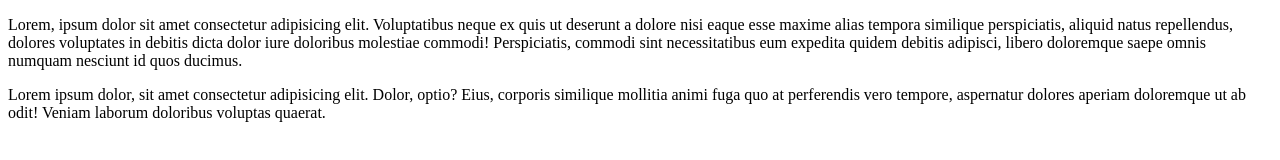
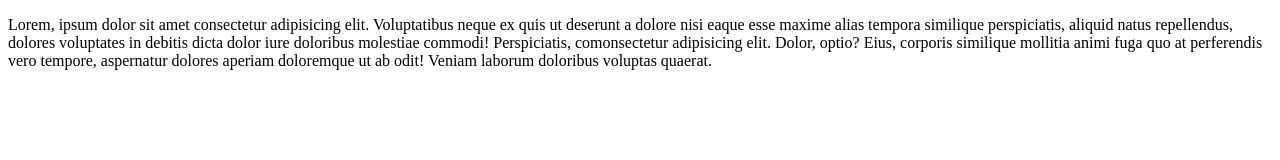
Before and after one commit to arman-miaa/code, a plain HTML site: page index.html in a window 1280 px wide. Drawn offline with Linux system fonts and the light colour scheme.

Commit message:
added this file

```diff
--- a/index.html
+++ b/index.html
@@ -4,8 +4,7 @@
     <meta charset="UTF-8">
     <meta name="viewport" content="width=device-width, initial-scale=1.0">
     <title>Learning Git3</title>
-    <p>Lorem, ipsum dolor sit amet consectetur adipisicing elit. Voluptatibus neque ex quis ut deserunt a dolore nisi eaque esse maxime alias tempora similique perspiciatis, aliquid natus repellendus, dolores voluptates in debitis dicta dolor iure doloribus molestiae commodi! Perspiciatis, commodi sint necessitatibus eum expedita quidem debitis adipisci, libero doloremque saepe omnis numquam nesciunt id quos ducimus.</p>
-    <p>Lorem ipsum dolor, sit amet consectetur adipisicing elit. Dolor, optio? Eius, corporis similique mollitia animi fuga quo at perferendis vero tempore, aspernatur dolores aperiam doloremque ut ab odit! Veniam laborum doloribus voluptas quaerat.</p>
+    <p>Lorem, ipsum dolor sit amet consectetur adipisicing elit. Voluptatibus neque ex quis ut deserunt a dolore nisi eaque esse maxime alias tempora similique perspiciatis, aliquid natus repellendus, dolores voluptates in debitis dicta dolor iure doloribus molestiae commodi! Perspiciatis, comonsectetur adipisicing elit. Dolor, optio? Eius, corporis similique mollitia animi fuga quo at perferendis vero tempore, aspernatur dolores aperiam doloremque ut ab odit! Veniam laborum doloribus voluptas quaerat.</p>
 </head>
 <body>
 
```
